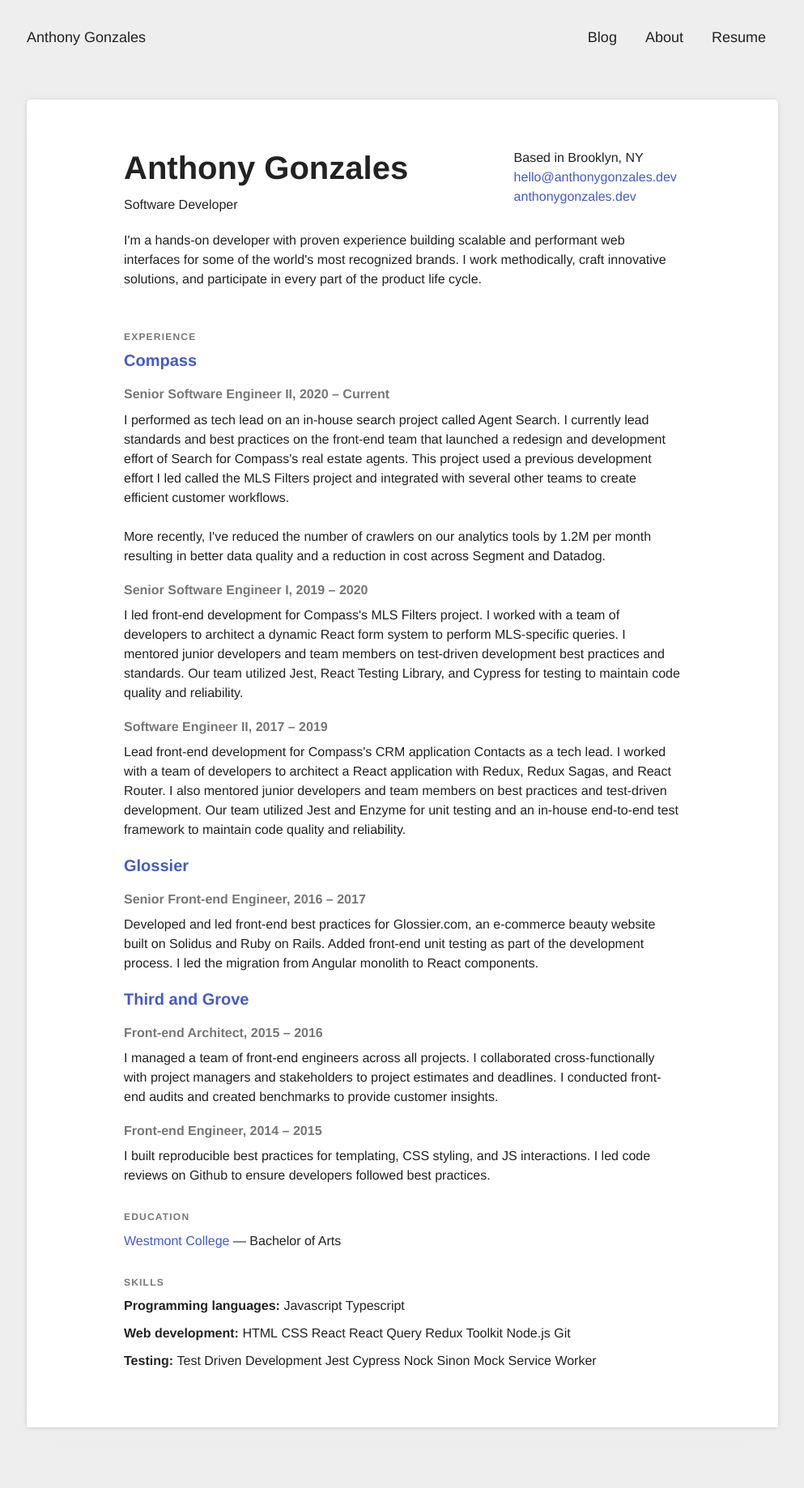
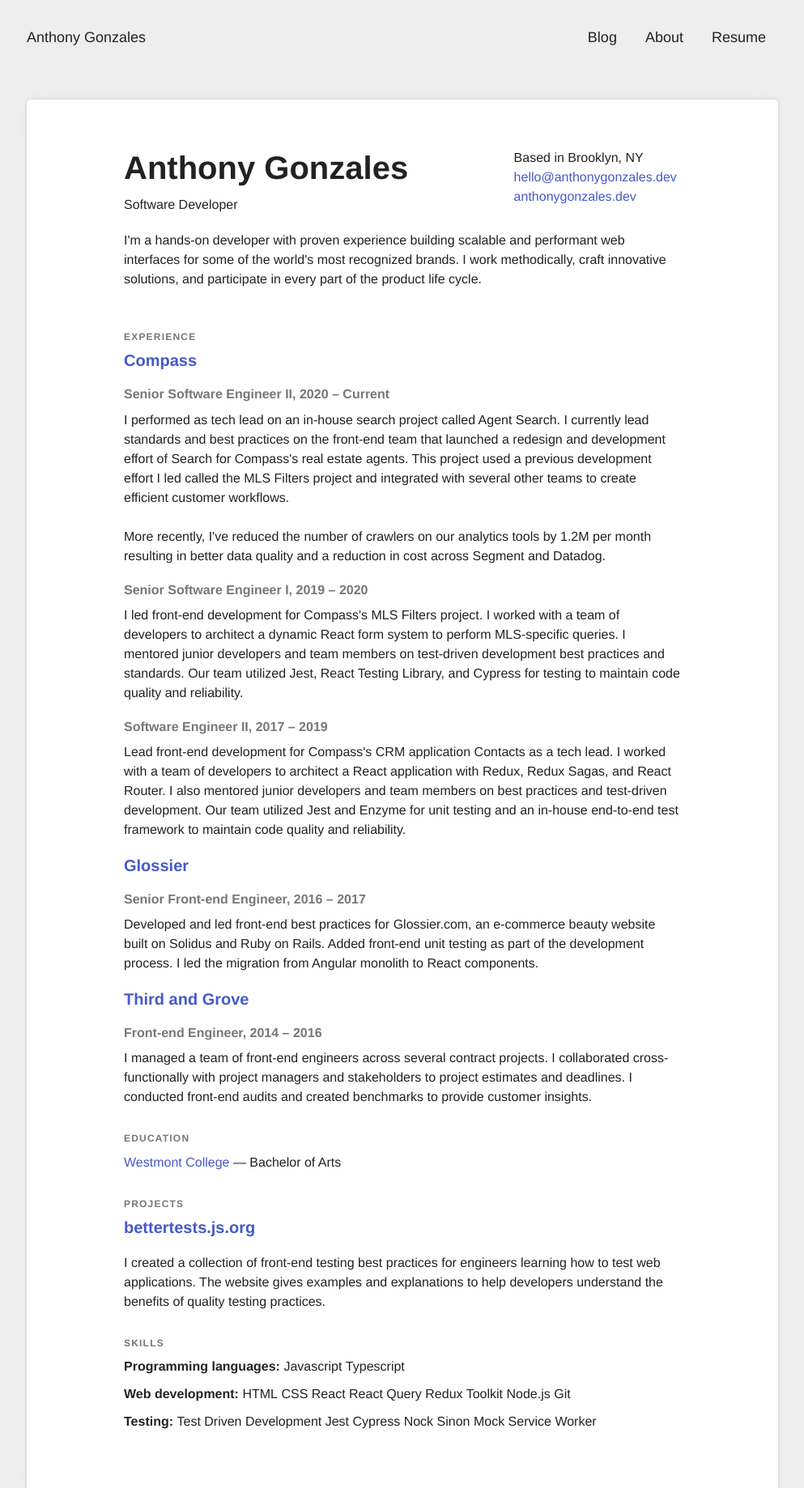
Before and after one commit to antgonzales/antgonzales.github.io, a Jekyll site: the page built from resume.html, in a window 1280 px wide. Shown: the whole page at 81% size, without its empty margins (143-1136 px from the left). Built offline with Jekyll 4.4.1, drawn with Linux system fonts in a browser that asks for light colours; before the commit the page ends 1763 px from its top, so only the background shows below that.

Commit message:
Add projects
Remove old client work in favor of bettertests.js.org. Remove internal
level change.

```diff
--- a/_data/resume.json
+++ b/_data/resume.json
@@ -80,20 +80,9 @@
       "highlights":[
 
       ],
-      "position":"Front-end Architect",
-      "startDate":"2015-10-31",
-      "summary":"I managed a team of front-end engineers across all projects. I collaborated cross-functionally with project managers and stakeholders to project estimates and deadlines. I conducted front-end audits and created benchmarks to provide customer insights.",
-      "website":"https://www.thirdandgrove.com"
-    },
-    {
-      "company":"Third and Grove",
-      "endDate":"2015-10-31",
-      "highlights":[
-
-      ],
       "position":"Front-end Engineer",
       "startDate":"2014-07-31",
-      "summary":"I built reproducible best practices for templating, CSS styling, and JS interactions. I led code reviews on Github to ensure developers followed best practices.",
+      "summary":"I managed a team of front-end engineers across several contract projects. I collaborated cross-functionally with project managers and stakeholders to project estimates and deadlines. I conducted front-end audits and created benchmarks to provide customer insights.",
       "website":"https://www.thirdandgrove.com"
     }
   ],
@@ -172,66 +161,20 @@
 
   ],
   "projects": [{
-    "name": "Benefit Cosmetics",
-    "description": "Provided on-site training to help Benefit developers theme Drupal and helped architect the admin workflow for their marketing team. Worked with backend developers to create custom modules for products, several marketing panels, page layouts and a custom cart checkout flow. Worked across contractor projects to ensure a seamless integration into the site.",
+    "name": "bettertests.js.org",
+    "description": "I created a collection of front-end testing best practices for engineers learning how to test web applications. The website gives examples and explanations to help developers understand the benefits of quality testing practices.",
     "highlights": [
     ],
     "keywords": [
     ],
-    "startDate": "2015",
-    "endDate": "2015",
-    "url": "https://www.benefitcosmetics.com/",
+    "startDate": "2019",
+    "endDate": "present",
+    "url": "https://bettertests.js.org/",
     "roles": [
-      "Tech Lead"
+      "Creator"
     ],
-    "entity": "Entity",
+    "entity": "Better Tests",
     "type": "application"
-  },
-  {
-    "name": "Fastly",
-    "description": "Fastly needed to port over their existing website from Jekyll to Drupal in order to make it easier for their marketing team to write and update content. I oversaw the work of two junior developers and reivewed code through Github’s pull request system.",
-    "highlights": [
-    ],
-    "keywords": [
-    ],
-    "startDate": "2015",
-    "endDate": "2015",
-    "url": "https://www.fastly.com/",
-    "roles": [
-    ],
-    "entity": "Entity",
-    "type": "application"
-  },
-  {
-    "name": "Dwell",
-    "description": " Provided on-site training to help Benefit developers theme Drupal and helped architect the admin workflow for their marketing team. Worked with backend developers to create custom modules for products, several marketing panels, page layouts, and a custom cart checkout flow. Worked across contractor projects to ensure a seamless integration into the site.",
-    "highlights": [
-    ],
-    "keywords": [
-    ],
-    "startDate": "2014",
-    "endDate": "2014",
-    "url": "https://www.dwell.com/",
-    "roles": [
-    ],
-    "entity": "Entity",
-    "type": "application"
-  },
-  {
-    "name": "Mint",
-    "description": "Worked closely with Intuit’s in-house developers to create fresh new marketing websites for marketers. Ensured that front-end load times were minimal due to the high volume of traffic.",
-    "highlights": [
-      "Site of the Year Award 2015: Mint.com"
-    ],
-    "keywords": [
-    ],
-    "startDate": "2014",
-    "endDate": "2014",
-    "url": "https://www.mint.com/",
-    "roles": [
-    ],
-    "entity": "Entity",
-    "type": "application"
-  }
+    }
   ]
 }
--- a/resume.html
+++ b/resume.html
@@ -5,6 +5,7 @@
 ---
 {% assign basics = site.data.resume.basics %}
 {% assign work = site.data.resume.work %}
+{% assign projects = site.data.resume.projects %}
 {% assign education = site.data.resume.education %}
 {% assign skills = site.data.resume.skills %}
 <div class="max-width page card infinite">
@@ -43,6 +44,14 @@
     {% endfor %}
   </div>
 
+  <div class="resume-section">
+    <h2>Projects</h2>
+    {% for project in projects %}
+      <h3><a href={{project.website}} target="_blank" rel="nofollow noopener">{{project.name}}</a></h3>
+      <p>{{ project.description | newline_to_br}}</p>
+    {% endfor %}
+  </div>
+
   <h2>Skills</h2>
   {% for skill in skills %}
     <div class="skills">
```
